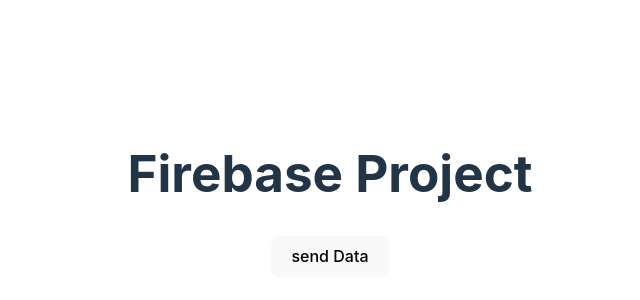
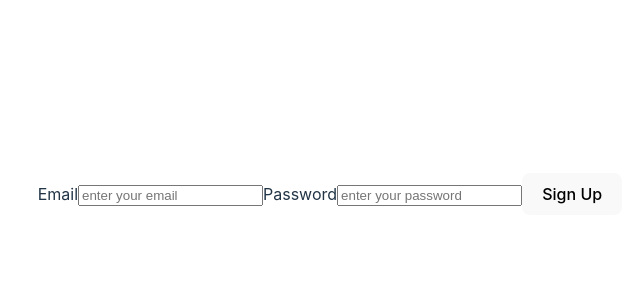
Before and after one commit to shantanusabyasachi16/Firebase, a React (Vite) app in the folder Firebase-1/: page / in a window 1280 px wide. Shown: the part 206-506 px from the top of the page, without its empty margins (310-950 px from the left). Built offline with nearby package versions, Linux system fonts and the light colour scheme.

Commit message:
implementing the firebase authentication

```diff
--- a/Firebase-1/src/App.jsx
+++ b/Firebase-1/src/App.jsx
@@ -1,35 +1,55 @@
-import { useState } from 'react'
-import './App.css'
-import {getDatabase,ref, set} from 'firebase/database'
+import { useState } from "react";
+import "./App.css";
+import { getDatabase, ref, set } from "firebase/database";
 import { app } from "./firebase";
+import { getAuth, createUserWithEmailAndPassword } from "firebase/auth";// authetication
+import Signup from "./Pages/Signup";
+
+//get an instance for authentication
+
+{/*const auth = getAuth(app);
+
+const signUp = () =>{createUserWithEmailAndPassword(
+  auth,"shanatnu@gmail.com",
+  "shantanu123344"
+).then(value => console.log(value) //it returns an promise
+)}
+;*/}
 
 
-//get an instance of database
+
+//realtimedatabase===
+
+/*get an instance of database
 
 const db = getDatabase(app);
 
-const putData=()=>{  //put the data in the database
+const putData = () => {
+  //put the data in the database
 
-  set(ref(db,"users/Shantanu"),{
-id:1,
-name:"shantanu sabyasachi",
-age:21,
+  set(ref(db, "users/Shantanu"), {
+    id: 1,
+    name: "shantanu sabyasachi",
+    age: 21,
   }); // in set function we have to pass an refrence of database.In 1st parameter a refrence of database and 2nd parameter is your name of your root where the data is been stored
+};*/
 
-};
+function App() {
+  const [count, setCount] = useState(0);
+
+  return (
+    <>
+     {/* <h1> Firebase Project</h1>
+      <button onClick={putData}>send Data</button>*/}
 
 
+{/*<h1> Firebase Project</h1>
+<button onClick={signUp}>create user email</button>
+    */}
+<Signup/>
 
-function App() {
-  const [count, setCount] = useState(0)
-
-  return (
-  <>
-  <h1> Firebase Project</h1>
-  <button onClick={putData}>send Data</button>
-
-  </>
-  )
+    </>
+  );
 }
 
-export default App
+export default App;
--- /dev/null
+++ b/Firebase-1/src/Pages/Signup.jsx
@@ -0,0 +1,40 @@
+import React, { useState } from "react";
+import { app } from "../firebase";
+import { getAuth, createUserWithEmailAndPassword } from "firebase/auth";
+
+const auth = getAuth(app);
+
+const Signup = () => {
+  const [email, setemail] = useState("");
+  const [password, setpassword] = useState("");
+
+  const createUser = () => {
+    createUserWithEmailAndPassword(auth, email, password).then((value) =>
+      alert("success")
+    );
+  };
+
+  return (
+    <div>
+      <label>Email</label>
+      <input
+        type="email"
+        placeholder="enter your email"
+        onChange={(e) => setemail(e.target.value)}
+        value={email}
+      />
+
+      <label>Password</label>
+      <input
+        type="password"
+        placeholder="enter your password"
+        onChange={(e) => setpassword(e.target.value)}
+        value={password}
+      />
+
+      <button onClick={createUser}>Sign Up</button>
+    </div>
+  );
+};
+
+export default Signup;
```
